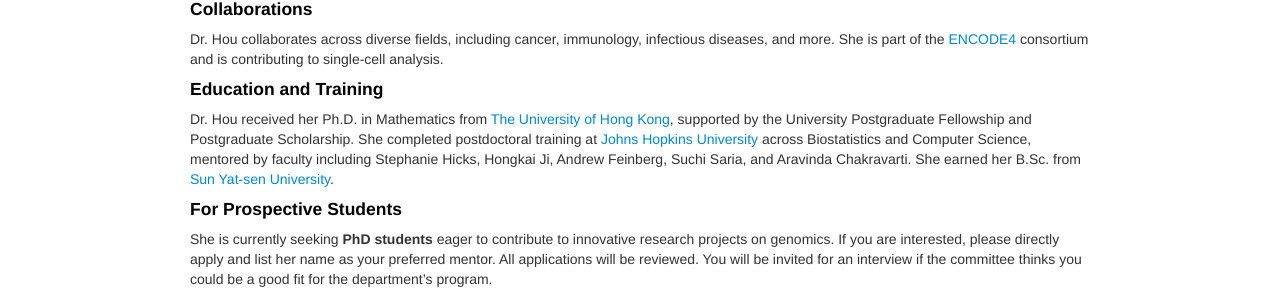
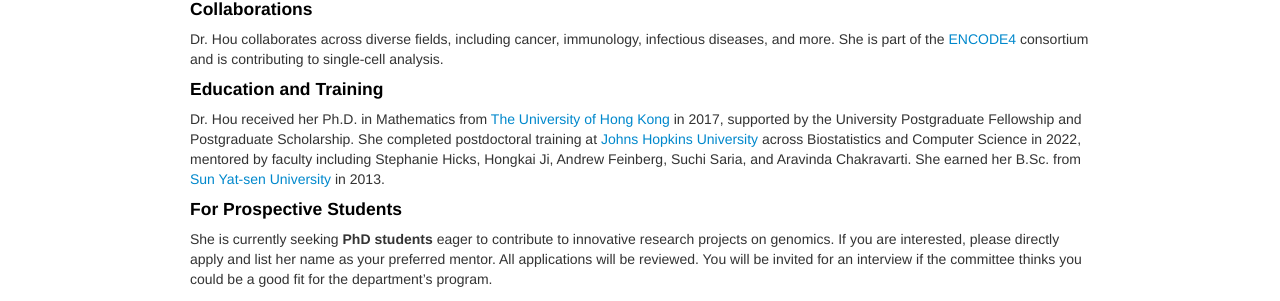
Before and after one commit to Winnie09/Wenpin_Hou, a Jekyll site: the page built from index.md, in a window 1280 px wide. Shown: the part 553-854 px from the top of the page. Built offline with Jekyll 4.4.1, drawn with Linux system fonts in a browser that asks for light colours.

Commit message:
add graduation year

```diff
--- a/index.md
+++ b/index.md
@@ -24,8 +24,8 @@ Prior to joining Duke, Dr. Hou was an Assistant Professor (tenure-track) in the
 Dr. Hou collaborates across diverse fields, including cancer, immunology, infectious diseases, and more. She is part of the [ENCODE4](https://www.encodeproject.org/) consortium and is contributing to single-cell analysis.
 
 #### Education and Training
-Dr. Hou received her Ph.D. in Mathematics from [The University of Hong Kong](https://www.hku.hk/), supported by the University Postgraduate Fellowship and Postgraduate Scholarship. She completed postdoctoral training at [Johns Hopkins University](https://www.jhu.edu/) across Biostatistics and Computer Science, mentored by faculty including Stephanie Hicks, Hongkai Ji, Andrew Feinberg, Suchi Saria, and Aravinda Chakravarti.
-She earned her B.Sc. from [Sun Yat-sen University](https://www.sysu.edu.cn/sysuen/).
+Dr. Hou received her Ph.D. in Mathematics from [The University of Hong Kong](https://www.hku.hk/) in 2017, supported by the University Postgraduate Fellowship and Postgraduate Scholarship. She completed postdoctoral training at [Johns Hopkins University](https://www.jhu.edu/) across Biostatistics and Computer Science in 2022, mentored by faculty including Stephanie Hicks, Hongkai Ji, Andrew Feinberg, Suchi Saria, and Aravinda Chakravarti.
+She earned her B.Sc. from [Sun Yat-sen University](https://www.sysu.edu.cn/sysuen/) in 2013.
 
 
 #### For Prospective Students
```
